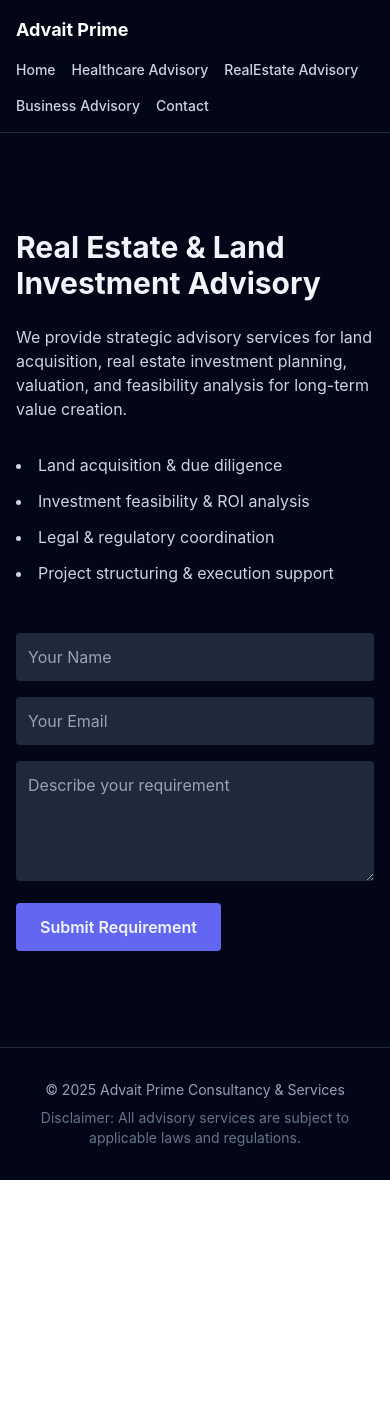
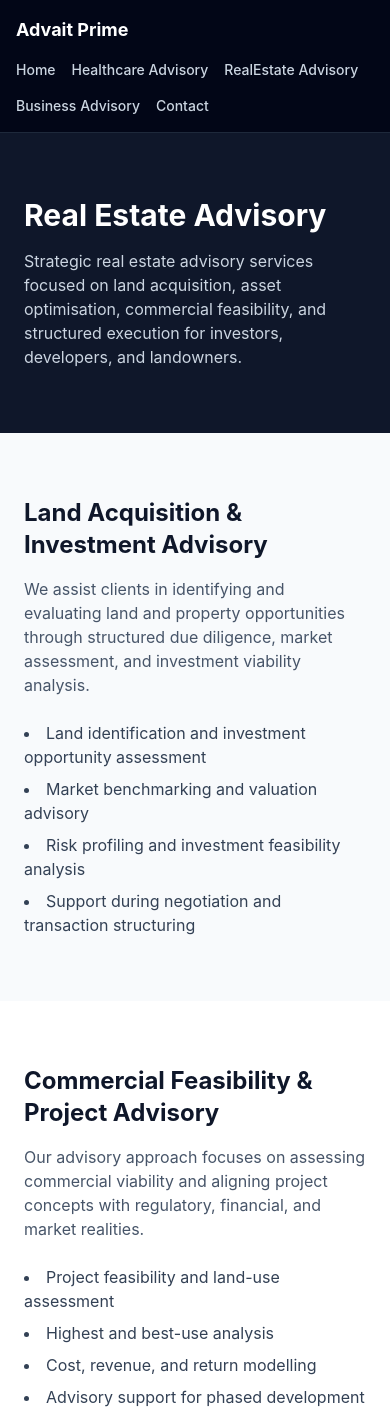
Before and after one commit to psh2590/advait-prime-website, a React app in the folder frontend/: page /services/real-estate in a window 390 px wide. Shown: the top 1411 px of the page. Before the commit the page ends 1180 px from the top, so only its background shows below. Built offline with nearby package versions, Linux system fonts and the light colour scheme; the HTML template or start-up script is replaced by a standard one.

Commit message:
Update RealEstate.jsx

```diff
--- a/frontend/src/pages/RealEstate.jsx
+++ b/frontend/src/pages/RealEstate.jsx
@@ -1,58 +1,122 @@
 export default function RealEstate() {
   return (
-    <section className="bg-slate-950 min-h-screen py-24">
-      <div className="mx-auto max-w-4xl px-4 text-slate-100">
-        <h1 className="text-3xl font-bold">
-          Real Estate & Land Investment Advisory
-        </h1>
+    <div className="bg-slate-50 text-slate-800">
+      {/* Page Header */}
+      <section className="bg-slate-900 text-white py-16 px-6">
+        <div className="max-w-6xl mx-auto">
+          <h1 className="text-3xl md:text-4xl font-bold mb-4">
+            Real Estate Advisory
+          </h1>
+          <p className="text-slate-300 max-w-3xl">
+            Strategic real estate advisory services focused on land acquisition,
+            asset optimisation, commercial feasibility, and structured execution
+            for investors, developers, and landowners.
+          </p>
+        </div>
+      </section>
 
-        <p className="mt-6 text-slate-300">
-          We provide strategic advisory services for land acquisition,
-          real estate investment planning, valuation, and feasibility
-          analysis for long-term value creation.
-        </p>
+      {/* Section 1 */}
+      <section className="py-16 px-6">
+        <div className="max-w-6xl mx-auto">
+          <h2 className="text-2xl font-bold mb-4 text-slate-900">
+            Land Acquisition & Investment Advisory
+          </h2>
+          <p className="mb-6 text-slate-600 max-w-4xl">
+            We assist clients in identifying and evaluating land and property
+            opportunities through structured due diligence, market assessment,
+            and investment viability analysis.
+          </p>
 
-        <ul className="mt-8 space-y-3 list-disc list-inside text-slate-300">
-          <li>Land acquisition & due diligence</li>
-          <li>Investment feasibility & ROI analysis</li>
-          <li>Legal & regulatory coordination</li>
-          <li>Project structuring & execution support</li>
-        </ul>
+          <ul className="list-disc list-inside space-y-2 text-slate-700">
+            <li>Land identification and investment opportunity assessment</li>
+            <li>Market benchmarking and valuation advisory</li>
+            <li>Risk profiling and investment feasibility analysis</li>
+            <li>Support during negotiation and transaction structuring</li>
+          </ul>
+        </div>
+      </section>
 
-        {/* Requirement Form */}
-        <form
-          action="https://formspree.io/f/XXXXXXXX"
-          method="POST"
-          className="mt-12 space-y-4"
-        >
-          <input
-            type="text"
-            name="name"
-            placeholder="Your Name"
-            required
-            className="w-full rounded bg-slate-800 p-3 text-white"
-          />
-          <input
-            type="email"
-            name="email"
-            placeholder="Your Email"
-            required
-            className="w-full rounded bg-slate-800 p-3 text-white"
-          />
-          <textarea
-            name="message"
-            placeholder="Describe your requirement"
-            rows="4"
-            className="w-full rounded bg-slate-800 p-3 text-white"
-          />
-          <button
-            type="submit"
-            className="rounded bg-indigo-500 px-6 py-3 font-semibold hover:bg-indigo-600"
+      {/* Section 2 */}
+      <section className="py-16 px-6 bg-white">
+        <div className="max-w-6xl mx-auto">
+          <h2 className="text-2xl font-bold mb-4 text-slate-900">
+            Commercial Feasibility & Project Advisory
+          </h2>
+          <p className="mb-6 text-slate-600 max-w-4xl">
+            Our advisory approach focuses on assessing commercial viability
+            and aligning project concepts with regulatory, financial, and
+            market realities.
+          </p>
+
+          <ul className="list-disc list-inside space-y-2 text-slate-700">
+            <li>Project feasibility and land-use assessment</li>
+            <li>Highest and best-use analysis</li>
+            <li>Cost, revenue, and return modelling</li>
+            <li>Advisory support for phased development planning</li>
+          </ul>
+        </div>
+      </section>
+
+      {/* Section 3 */}
+      <section className="py-16 px-6 bg-slate-100">
+        <div className="max-w-6xl mx-auto">
+          <h2 className="text-2xl font-bold mb-4 text-slate-900">
+            Stakeholder & Transaction Coordination
+          </h2>
+          <p className="mb-6 text-slate-600 max-w-4xl">
+            We provide structured coordination between landowners, developers,
+            investors, and professional advisors to ensure clarity and smooth
+            execution throughout the transaction lifecycle.
+          </p>
+
+          <ul className="list-disc list-inside space-y-2 text-slate-700">
+            <li>Coordination between landowners, developers, and investors</li>
+            <li>Transaction support and documentation coordination</li>
+            <li>Regional liaison and on-ground follow-ups</li>
+            <li>Support during negotiation and closure stages</li>
+          </ul>
+        </div>
+      </section>
+
+      {/* Section 4 */}
+      <section className="py-16 px-6 bg-white">
+        <div className="max-w-6xl mx-auto">
+          <h2 className="text-2xl font-bold mb-4 text-slate-900">
+            Advisory for Development & Expansion Projects
+          </h2>
+          <p className="mb-6 text-slate-600 max-w-4xl">
+            We work with clients on new developments and expansion initiatives
+            by providing advisory inputs that support structured planning and
+            efficient execution.
+          </p>
+
+          <ul className="list-disc list-inside space-y-2 text-slate-700">
+            <li>Advisory support for residential and commercial developments</li>
+            <li>Land aggregation and project structuring</li>
+            <li>Coordination with consultants and regulatory stakeholders</li>
+            <li>Execution support through regional presence</li>
+          </ul>
+        </div>
+      </section>
+
+      {/* CTA Section */}
+      <section className="py-16 px-6 bg-slate-900 text-white">
+        <div className="max-w-6xl mx-auto text-center">
+          <h3 className="text-2xl font-bold mb-4">
+            Planning a Real Estate Investment or Development?
+          </h3>
+          <p className="text-slate-300 mb-6 max-w-2xl mx-auto">
+            Engage with us for professional real estate advisory services that
+            bring clarity, structure, and execution discipline to your projects.
+          </p>
+          <a
+            href="/contact"
+            className="inline-block bg-blue-600 hover:bg-blue-700 transition px-6 py-3 rounded-md font-semibold"
           >
-            Submit Requirement
-          </button>
-        </form>
-      </div>
-    </section>
+            Speak with Our Real Estate Advisory Team
+          </a>
+        </div>
+      </section>
+    </div>
   );
 }
```
